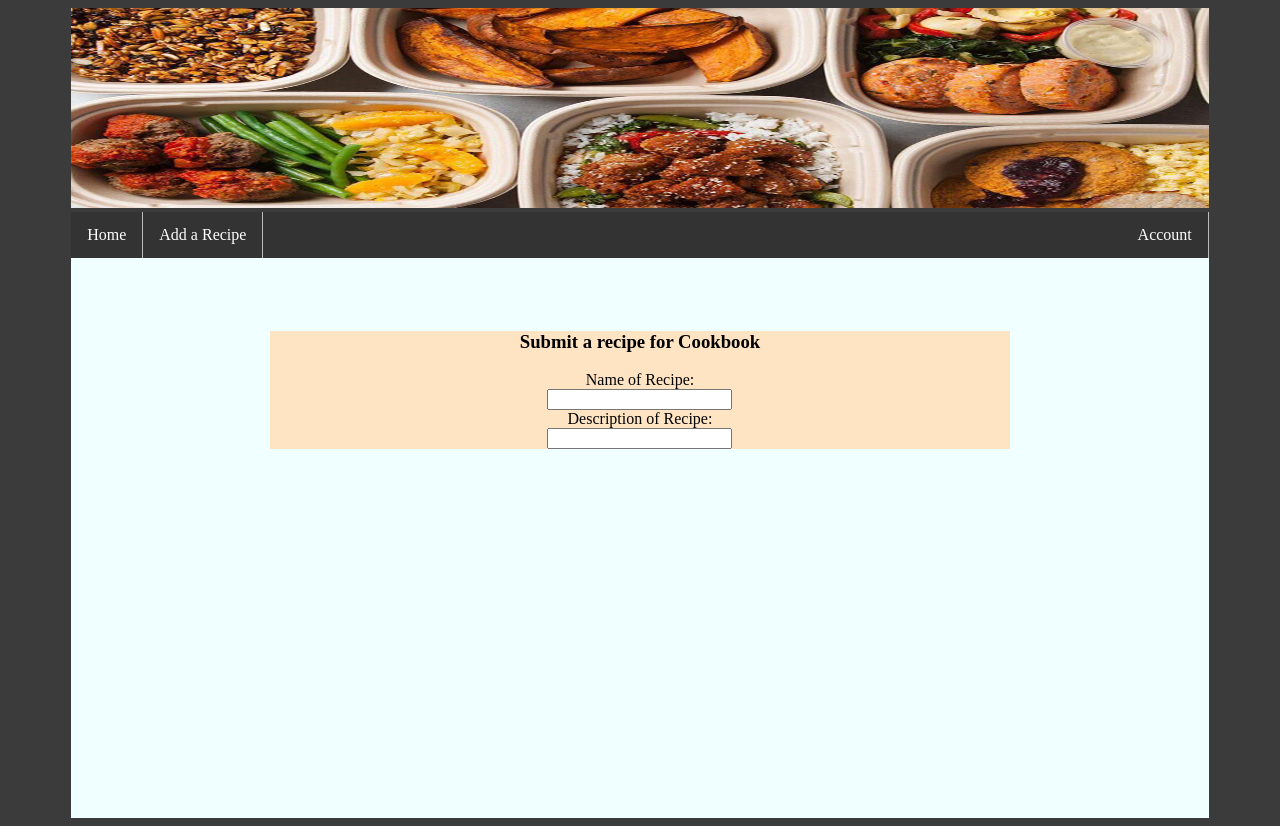
After one commit to butters008/Metro-ICS325, a PHP site: page /server/recipe.php in a window 1280 px wide. The commit adds this page. Run offline with PHP 8.4, Linux system fonts and the light colour scheme.

Commit message:
Getting the recipe page started
Working on the recipe page

```diff
--- a/header.php
+++ b/header.php
@@ -17,7 +17,7 @@ echo"
         <nav>
             <ul>
                 <li><a href='index.php'>Home</a></li>
-                <li><a href='addRecipe.php'>Add a Recipe</a></li>
+                <li><a href='recipe.php'>Add a Recipe</a></li>
                 <li id='accountBtn' style='float: right;'><a href='#account'>Account</a></li>
                     <div id='accountMenu'>
                         <a href=#'>profile</a>
--- a/index.php
+++ b/index.php
@@ -44,7 +44,7 @@
             <p>Placeholder for recipe name</p>
             <p>Placeholder for recipe ingredients</p>
             <p>Placeholder for recipe instructions</p>
-            <a href='addRecipe.php'>Edit Recipe</a>
+            <a href='recipe.php'>Edit Recipe</a>
 
         </div>
         <div class="searchRecipe">
--- /dev/null
+++ b/recipe.php
@@ -0,0 +1,36 @@
+<?php include "header.php"; ?>
+
+<main>
+<br />
+
+    <br /><br />
+    <section class="submitForm">
+        <h3 id="submitTitle">Submit a recipe for Cookbook</h3>
+        <form action="" method="post">
+            <!--(Thought process for menu decission was from Applebees)
+                Make them choose: dinner -  dessert/snack -  appatizer -->
+
+            <!-- Then comes basic information for recipe
+                name, description, assigned 1 of three icons that user previous choosen -->
+                <label for="recipeName">Name of Recipe:</label><br>
+                <input type="text" id="recipeName" name="recipeName"><br>
+                <label for="recipeDescription">Description of Recipe:</label><br>
+                <input type="text" id="recipeDescription" name="recipeDescription">
+
+            <!-- Adding ingredents to recipe, making this an array or table
+            Example taken from: https://www.youtube.com/watch?v=qYbkQpSI9_o -->
+
+            <!-- This is where we tell them to make the instructions as to how to make the recipe
+            Thinking that this will output to a text file, than we store this locally on the page
+            For now localhost/server, but once we get further developed, we store on website server
+
+            REASON: We take the textfile and load onto instruction on main page with correct formatting (I believe) -->
+
+
+        </form>
+    </section>
+
+
+</main>
+
+<?php include "footer.php"; ?>
```
Also changed, not shown: addRecipe.php (deleted, +0 -14 lines).
